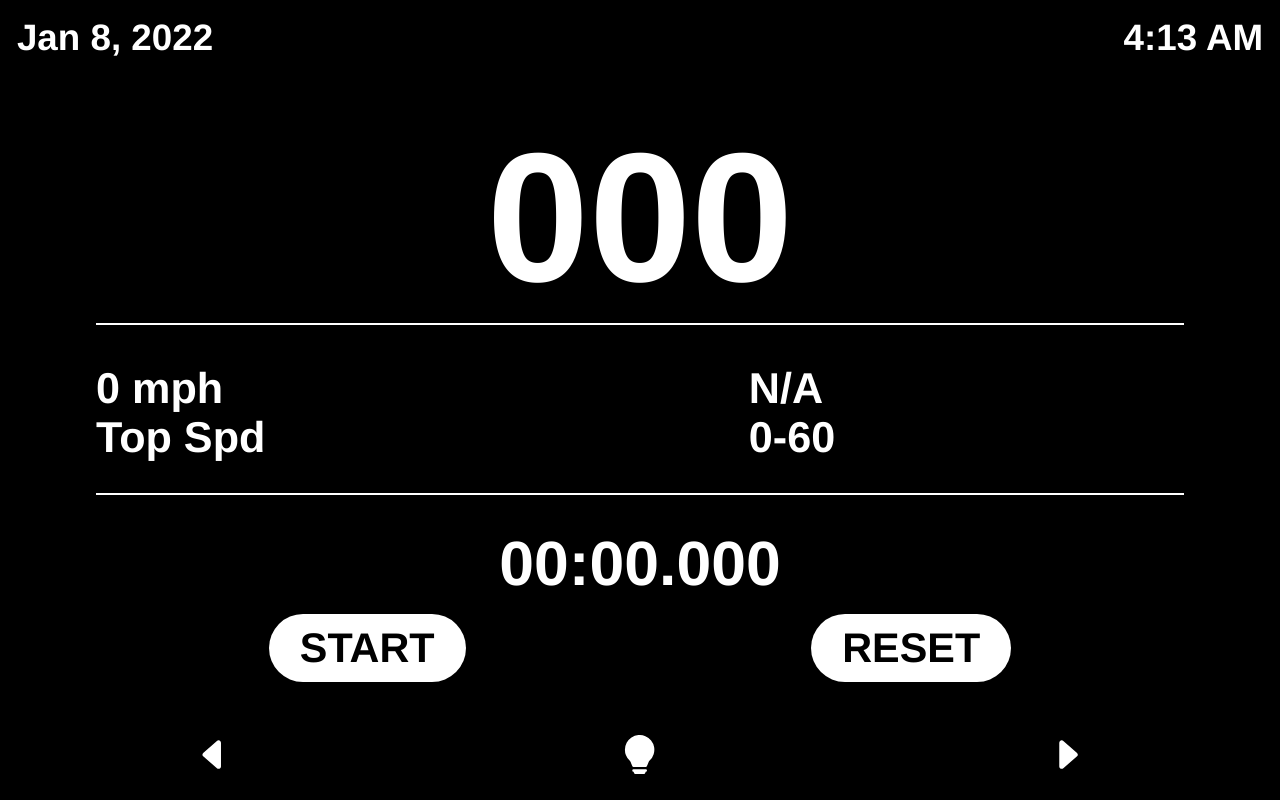
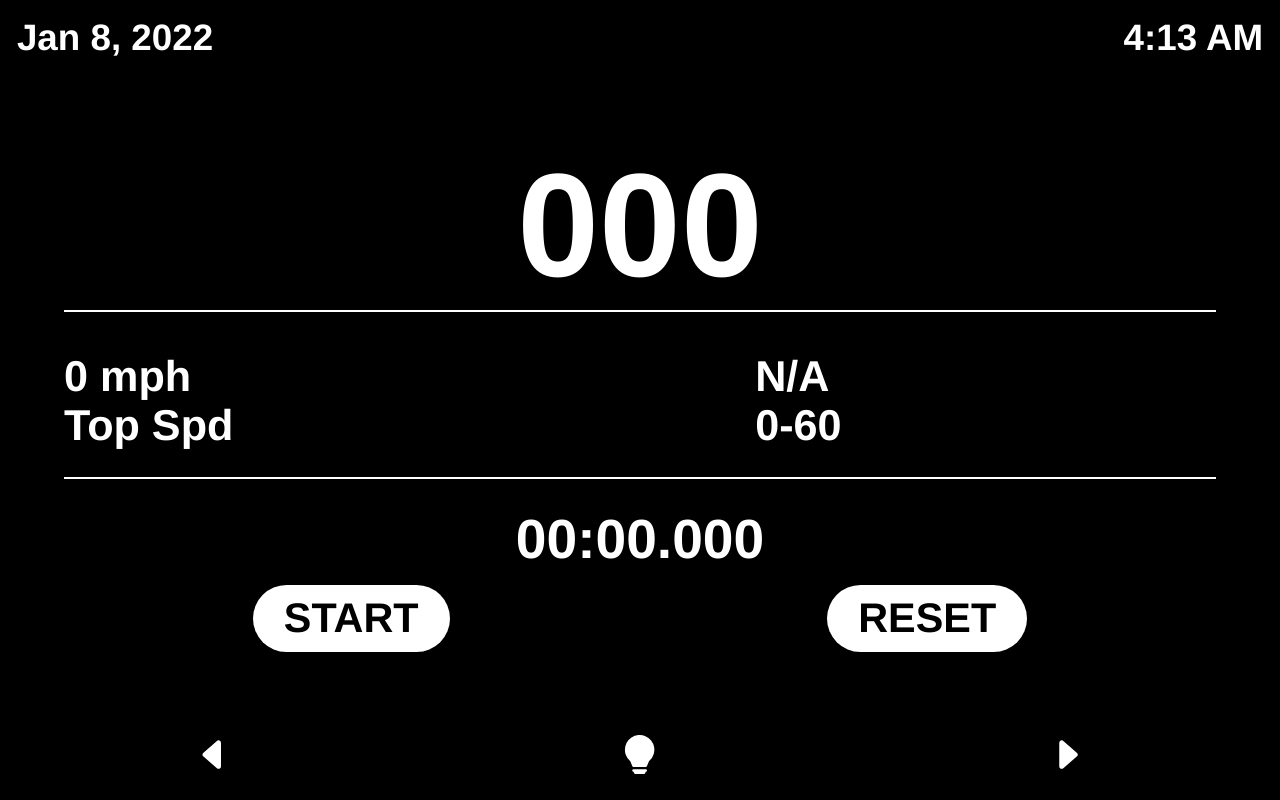
Before and after one commit to jahdaic/Syncro-Pi, a React (Create React App) app: page /Syncro-Pi/performance in a window 1280 px wide. Built offline with nearby package versions, Linux system fonts and the light colour scheme; no server answers; what spotify-web-api-node would draw is missing.

Commit message:
Performance Timer UI Tweaks

```diff
--- a/src/css/performance.css
+++ b/src/css/performance.css
@@ -1,9 +1,9 @@
 #performance {
-	width: 85%;
+	width: 90%;
 }
 
 #performance-speed {
-	font-size: 5em;
+	font-size: 4em;
 	text-align: center;
 }
 
@@ -15,6 +15,7 @@
 	border-top: 2px solid rgb(var(--text-color));
 	padding-top: 1em;
 }
+
 #performance-stats > * {
 	min-width: 40%;
 	display: flex;
@@ -26,7 +27,7 @@
 }
 
 #performance-timer {
-	font-size: 1.7em;
+	font-size: 1.5em;
 	text-align: center;
 	border-top: 2px solid rgb(var(--text-color));
 	margin: 0.5em 0 0.25em 0;
```
